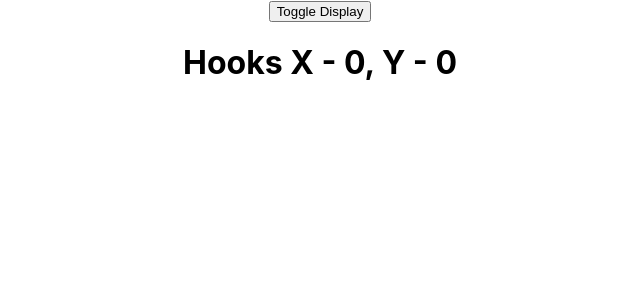
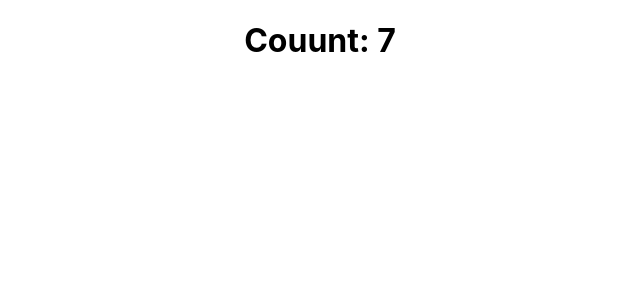
Before and after one commit to SaishJ/React-Hooks, a React (Create React App) app: page / in a window 1280 px wide. Shown: the top 300 px of the page, without its empty margins (320-960 px from the left). Built offline with nearby package versions, Linux system fonts and the light colour scheme.

Commit message:
:white_check_mark: useEffect Incorrect Dependency
useEffect Incorrect Dependency

```diff
--- a/src/App.js
+++ b/src/App.js
@@ -4,6 +4,7 @@ import CounterFour from "./components/CounterFour";
 import CounterThree from "./components/CounterThree";
 import CounterTwo from "./components/CounterTwo";
 import EffectCounter from "./components/EffectCounter";
+import IntervalHook from "./components/IntervalHook";
 import MouseContainer from "./components/MouseContainer";
 import MouseEvent from "./components/MouseEvent";
 
@@ -16,7 +17,8 @@ function App() {
       {/* <CounterFour /> */}
       {/* <EffectCounter /> */}
       {/* <MouseEvent /> */}
-      <MouseContainer />
+      {/* <MouseContainer /> */}
+      <IntervalHook />
     </div>
   );
 }
--- /dev/null
+++ b/src/components/IntervalHook.js
@@ -0,0 +1,25 @@
+import React, { useState, useEffect } from "react";
+
+function IntervalHook() {
+  const [count, setCount] = useState(0);
+
+  const tick = () => {
+    setCount(count + 1);
+  };
+
+  useEffect(() => {
+    const interval = setInterval(tick, 1000);
+    return () => {
+      console.log("cleanup");
+      clearInterval(interval);
+    };
+  }, [count]);
+
+  return (
+    <div>
+      <h1>Couunt: {count}</h1>
+    </div>
+  );
+}
+
+export default IntervalHook;
```
Also changed, not shown: 1 other file (tests, documents, lock files or other folders).
